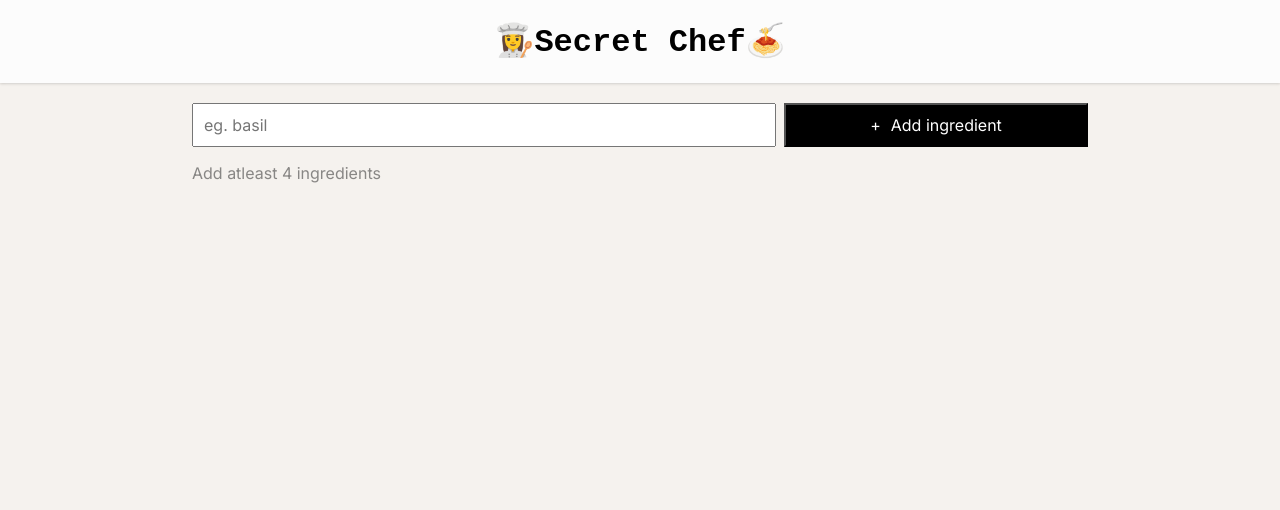
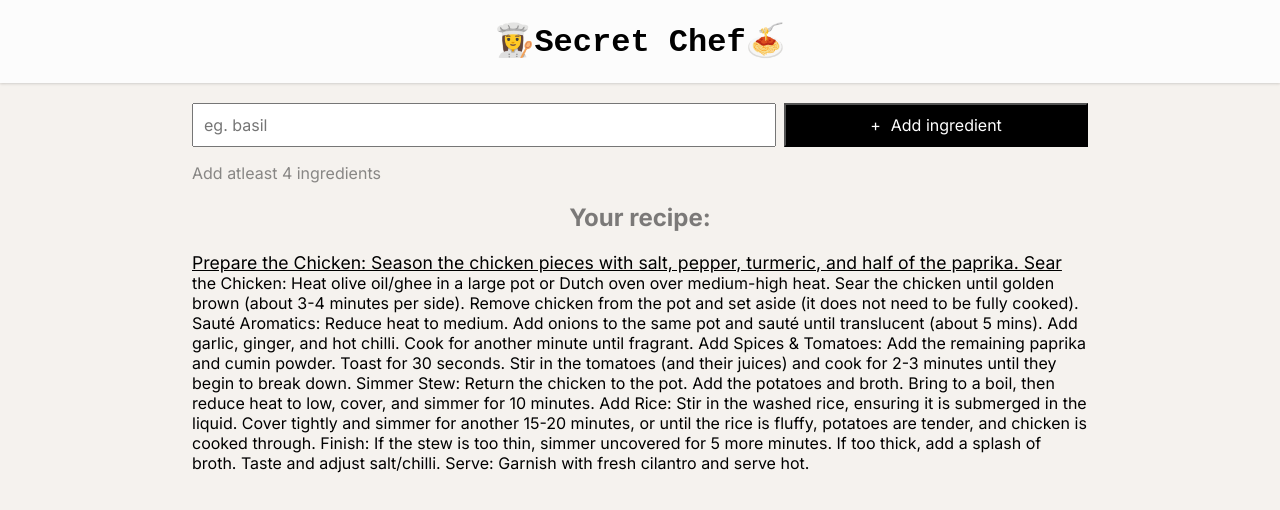
Before and after one commit to AllanRono1/ChefTrinket, a React (Vite) app: page / in a window 1280 px wide. Shown: the top 510 px of the page. Built offline with nearby package versions, Linux system fonts and the light colour scheme; a web font is replaced by a local one.

Commit message:
Add dummy response to our document

```diff
--- a/src/App.css
+++ b/src/App.css
@@ -9,15 +9,15 @@ header {
   background-color: #fcfcfc;
 }
 
-h1 {
+header > h1 {
   font-family: "Datatype", monospace;
 }
 
-h1::before {
+header > h1::before {
   content: "👩‍🍳";
 }
 
-h1::after {
+header > h1::after {
   content: "🍝";
 }
 
@@ -119,3 +119,17 @@ button:hover {
   background-color:#1c1c1c80;
   color: #fcfcfc;
 }
+
+.recipe-title {
+  color: #1c1c1c90;
+  text-align: center;
+}
+
+h1 > p::first-line {
+  background-color: red;
+}
+
+.recipe-title + p::first-line {
+  font-size: 110%;
+  text-decoration:underline;
+}
--- a/src/App.jsx
+++ b/src/App.jsx
@@ -34,6 +34,17 @@ function App() {
           </ul>
         </section>
         {ingredients.length > 3 && <Generate />}
+        <section>
+          <h1 className='recipe-title'>Your recipe:</h1>
+          <p>Prepare the Chicken: Season the chicken pieces with salt, pepper, turmeric, and half of the paprika.
+            Sear the Chicken: Heat olive oil/ghee in a large pot or Dutch oven over medium-high heat. Sear the chicken until golden brown (about 3-4 minutes per side). Remove chicken from the pot and set aside (it does not need to be fully cooked).
+            Sauté Aromatics: Reduce heat to medium. Add onions to the same pot and sauté until translucent (about 5 mins). Add garlic, ginger, and hot chilli. Cook for another minute until fragrant.
+            Add Spices & Tomatoes: Add the remaining paprika and cumin powder. Toast for 30 seconds. Stir in the tomatoes (and their juices) and cook for 2-3 minutes until they begin to break down.
+            Simmer Stew: Return the chicken to the pot. Add the potatoes and broth. Bring to a boil, then reduce heat to low, cover, and simmer for 10 minutes.
+            Add Rice: Stir in the washed rice, ensuring it is submerged in the liquid. Cover tightly and simmer for another 15-20 minutes, or until the rice is fluffy, potatoes are tender, and chicken is cooked through.
+            Finish: If the stew is too thin, simmer uncovered for 5 more minutes. If too thick, add a splash of broth. Taste and adjust salt/chilli.
+            Serve: Garnish with fresh cilantro and serve hot.</p>
+        </section>
       </main>
     </>
   )
--- a/src/index.css
+++ b/src/index.css
@@ -8,11 +8,11 @@ html {
 }
 
 
-h1 {
+/* header > h1 {
   font-family: "Cormorant Garamond", serif;
   font-optical-sizing: auto;
   font-weight: 600;
-}
+} */
 
 main {
   max-width: 70%;
```
